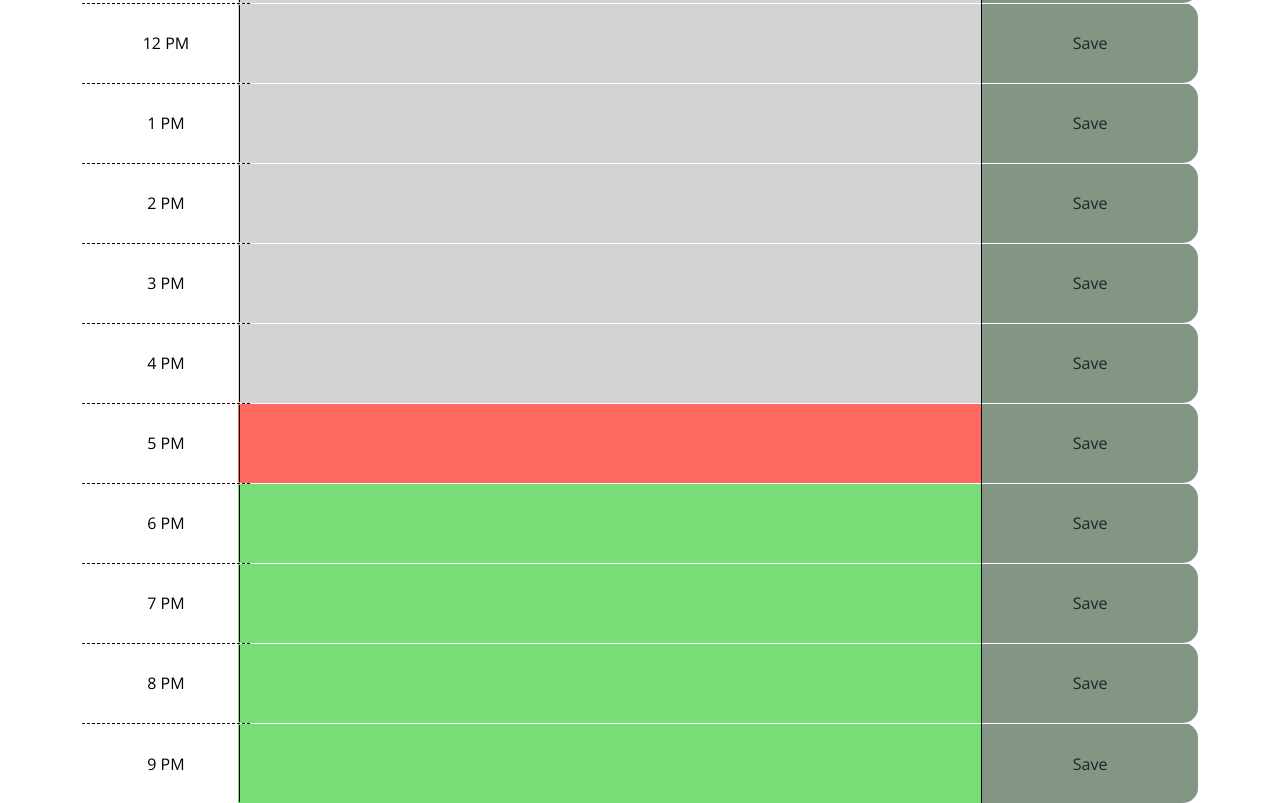
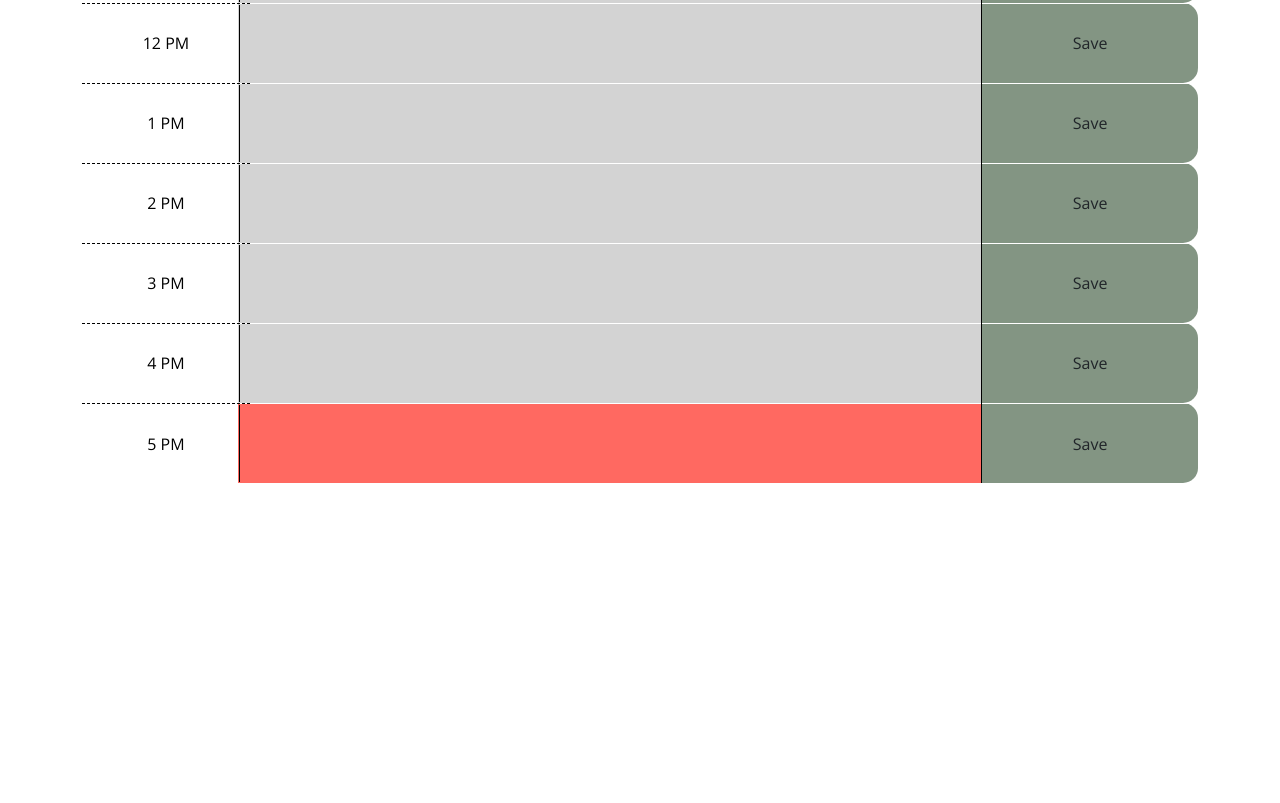
Before and after one commit to ewelinasobora/work-day-planner, a plain HTML site: page index.html in a window 1280 px wide. Shown: the part 540-1343 px from the top of the page. After the commit the page ends 1023 px from the top, so only its background shows below. Drawn offline with nearby package versions, Linux system fonts and the light colour scheme.

Commit message:
refactor code

```diff
--- a/assets/css/style.css
+++ b/assets/css/style.css
@@ -68,7 +68,7 @@ header {
 }
 
 .saveBtn {
-   text-align: center;
+  text-align: center;
   border-left: 1px solid black;
   border-top-right-radius: 15px;
   border-bottom-right-radius: 15px;
@@ -93,6 +93,7 @@ header {
 }
 
 #message-container {
+  display: flex;
   justify-content: center;
   align-items: center;
 }
--- a/assets/js/script.js
+++ b/assets/js/script.js
@@ -1,46 +1,45 @@
 $(document).ready(function () {
-  const workHours = ["9 AM", "10 AM", "11 AM", "12 PM", "1 PM", "2 PM", "3 PM", "4 PM", "5 PM", "6 PM", "7 PM", "8 PM", "9 PM"];
+  const workHours = ["9 AM", "10 AM", "11 AM", "12 PM", "1 PM", "2 PM", "3 PM", "4 PM", "5 PM"];
   const calendar = $("#calendar-container");
   const currentDay = $("#currentDay");
-  let today = dayjs();
+  const today = dayjs();
   currentDay.text(today.format("dddd, D MMMM YYYY"));
-  let currentHour = today.format("h A");
+  const currentHour = today.hour();
+
   // function that creates the calendar
   function createCalendar() {
-    let table = $('<table>').appendTo(calendar);
-    let messageContainer = $('<div>').attr('id', 'message-container').insertBefore(table);
+    const table = $('<table>').appendTo(calendar);
+    const messageContainer = $('<div>').attr('id', 'message-container').insertBefore(table);
     // rows for each work hour
     workHours.forEach(hour => {
-      let hour24 = Number(moment(hour, ["h A"]).format("H"));
-      let currentHour24 = Number(moment(currentHour, ["h A"]).format("H"));
-      let row = $('<tr>').appendTo(table);
+      const hour24 = Number(moment(hour, ["h A"]).format("H"));
+      const row = $('<tr>').appendTo(table);
       // cells for Time, Event, and Save
-      let timeSlot = $('<td>').addClass("time-block hour").text(hour).appendTo(row);
-      let description = $('<td>').addClass("row description").append($('<textarea>')).appendTo(row);
-      let saveButton = $('<td>').addClass("saveBtn").appendTo(row).append($('<button>').addClass("btn").text("Save"));
+      $('<td>').addClass("time-block hour").text(hour).appendTo(row);
+      const description = $('<td>').addClass("row description").append($('<textarea>')).appendTo(row);
+      const saveButton = $('<td>').addClass("saveBtn").appendTo(row).append($('<button>').addClass("btn").text("Save"));
 
-      if (currentHour24 === hour24) {
+      if (currentHour === hour24) {
         description.addClass("present");
-      } else if (currentHour24 > hour24) {
+      } else if (currentHour > hour24) {
         description.addClass("past");
-      } else if (currentHour24 < hour24) {
+      } else if (currentHour < hour24) {
         description.addClass("future");
       }
 
       // get saved events from local storage
-      let savedEvent = localStorage.getItem(hour);
+      const savedEvent = localStorage.getItem(hour);
       if (savedEvent) {
         description.children().val(savedEvent);
       }
 
-
       // save button click event
       saveButton.on("click", function () {
-        let event = description.children().val();
+        const event = description.children().val();
         localStorage.setItem(hour, event);
         // display message that event was saved
-        let message = $('<p>').addClass('success').text('Event saved!').appendTo(messageContainer);
-        setTimeout(function() {
+        const message = $('<p>').addClass('success').text("Appointment added to Local Storage!").appendTo(messageContainer);
+        setTimeout(function () {
           message.remove();
         }, 2000);
       });
```
